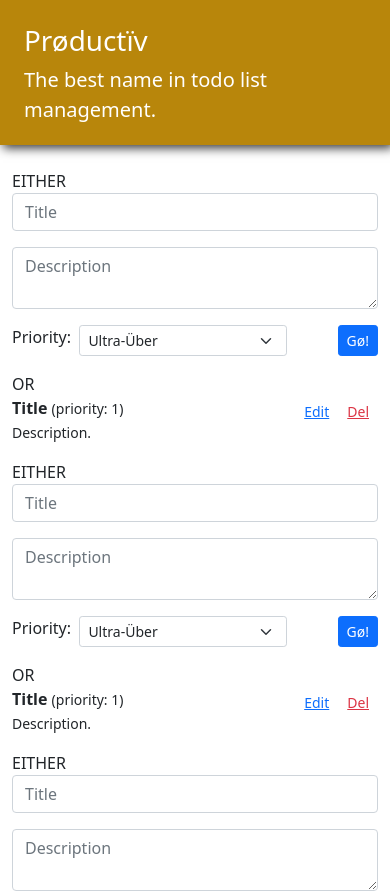
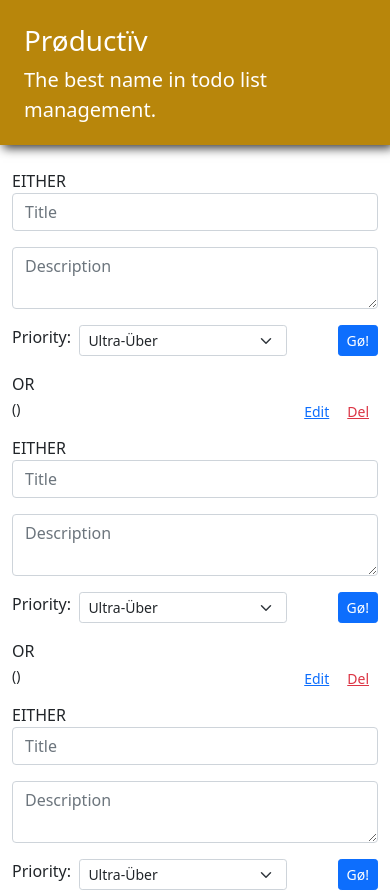
Before and after one commit to stevenelee/react-forms-design-productiv, a React (Create React App) app in the folder productiv/: page / in a window 390 px wide. Shown: the top 893 px of the page. Built offline with nearby package versions, Linux system fonts and the light colour scheme; the HTML template or start-up script is replaced by a standard one.

Commit message:
fix logic for EditableTodo

```diff
--- a/productiv/src/EditableTodo.js
+++ b/productiv/src/EditableTodo.js
@@ -12,16 +12,23 @@ import TodoForm from "./TodoForm";
  * EditableTodoList -> EditableTodo -> { Todo, TodoForm }
  */
 
-function EditableTodo() {
+function EditableTodo({ todo, update, remove }) {
 
   /** Toggle if this is being edited */
-  function toggleEdit() { }
+  function toggleEdit() {
+    return <TodoForm initialFormData={todo} handleSave={handleSave}/>
+  }
 
   /** Call remove fn passed to this. */
-  function handleDelete() { }
+  function handleDelete() {
+    remove(todo.id);
+  }
 
   /** Edit form saved; toggle isEditing and update in ancestor. */
-  function handleSave(formData) { }
+  function handleSave(formData) {
+    const updatedTodo = { ...formData, id: todo.id };
+    update(updatedTodo);
+  }
 
   return (
       <div className="EditableTodo">
--- a/productiv/src/EditableTodoList.js
+++ b/productiv/src/EditableTodoList.js
@@ -11,13 +11,10 @@ import EditableTodo from "./EditableTodo";
  * TodoApp -> EditableTodoList -> [ EditableTodo, ... ]
  */
 
-function EditableTodoList() {
+function EditableTodoList( { todos, update, remove }) {
   return (
       <div>
-        {/*   FIXME  */}
-        <EditableTodo />
-        <EditableTodo />
-        <EditableTodo />
+        {todos.map(todo => <EditableTodo todo={todo} update={update} remove={remove}/>)}
       </div>
   );
 }
--- a/productiv/src/Todo.js
+++ b/productiv/src/Todo.js
@@ -8,11 +8,11 @@ import React from "react";
  * { EditableTodo, TopTodo } -> Todo
  **/
 
-function Todo() {
+function Todo( { id, title, description, priority } ) {
   return (
       <div className="Todo">
-        <div><b>Title</b> <small>(priority: 1)</small></div>
-        <div><small>Description.</small></div>
+        <div><b>{title}</b> <small>({priority})</small></div>
+        <div><small>{description}</small></div>
       </div>
   );
 }
--- a/productiv/src/TodoApp.js
+++ b/productiv/src/TodoApp.js
@@ -16,7 +16,7 @@ import TodoForm from "./TodoForm";
  * App -> TodoApp -> { TodoForm, EditableTodoList }
  */
 
-function TodoApp( {initialTodos }) {
+function TodoApp( { initialTodos }) {
   const [todos, setTodos] = useState(initialTodos);
 
   /** add a new todo to list */
@@ -27,8 +27,10 @@ function TodoApp( {initialTodos }) {
 
   /** update a todo with updatedTodo */
   function update(updatedTodo) {
-    let updateTodos = todos => todos.filter(todo => todo.id !== updatedTodo.id);
-    setTodos(todos => [...updateTodos, updatedTodo]);
+    //TODO: is it ok to use setTodo twice in a row?
+    // let updateTodos = todos => todos.filter(todo => todo.id !== updatedTodo.id);
+    // setTodos(todos => [...updateTodos, updatedTodo]);
+    setTodos(todos => todos.map(todo => todo.id === updatedTodo.id ? updatedTodo : todo));
   }
 
   /** delete a todo by id */
@@ -41,7 +43,7 @@ function TodoApp( {initialTodos }) {
         <div className="row">
 
           <div className="col-md-6">
-            <EditableTodoList /> OR
+            <EditableTodoList todos={todos} update={update} remove={remove}/> OR
             <span className="text-muted">You have no todos.</span>
           </div>
 
@@ -54,7 +56,7 @@ function TodoApp( {initialTodos }) {
 
             <section>
               <h3 className="mb-3">Add Nü</h3>
-              <TodoForm create={create}/>
+              <TodoForm handleSave={create}/>
             </section>
           </div>
 
--- a/productiv/src/TodoForm.js
+++ b/productiv/src/TodoForm.js
@@ -9,19 +9,18 @@ import React, { useState } from "react";
  * { TodoApp, EditableTodo } -> TodoForm
  */
 
-function TodoForm({ create }) {
-  const initialFormData = { title: "", description: "", priority: 1 };
+function TodoForm({ initialFormData={ title: "", description: "", priority: 1 }, handleSave }) {
   const [formData, setFormData] = useState(initialFormData);
+
+  /** Call parent function and clear form. */
+  function handleSubmit(evt) {
+    evt.preventDefault();
+    handleSave(formData);
+    setFormData(initialFormData);
+  }
 
   /** Update form input. */
   function handleChange(evt) {
-    evt.preventDefault();
-    create(formData);
-    setFormData(initialFormData);
-  }
-
-  /** Call parent function and clear form. */
-  function handleSubmit(evt) {
     const { name, value } = evt.target;
     setFormData(fData => ({
       ...fData,
```
Also changed, not shown: 1 other file (tests, documents, lock files or other folders). Lines whose indentation alone changed are shown as unchanged.
